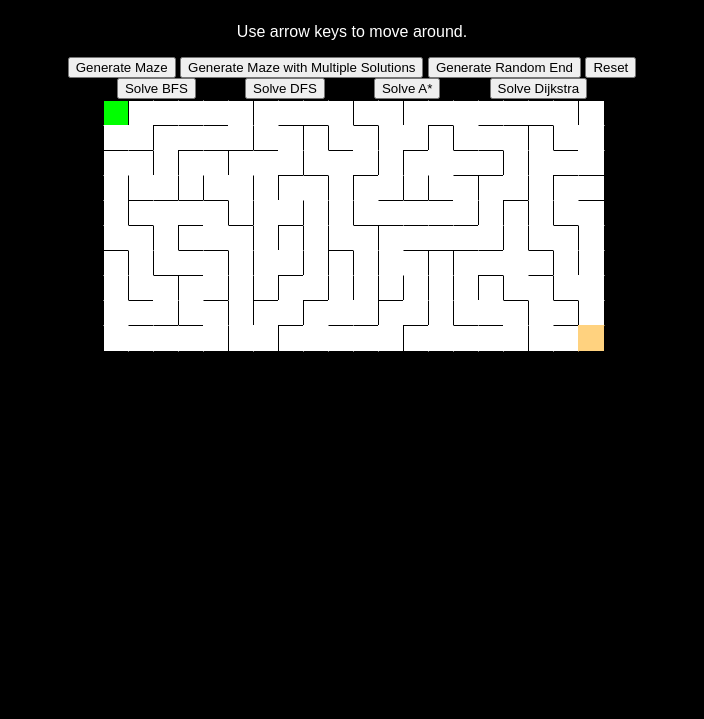
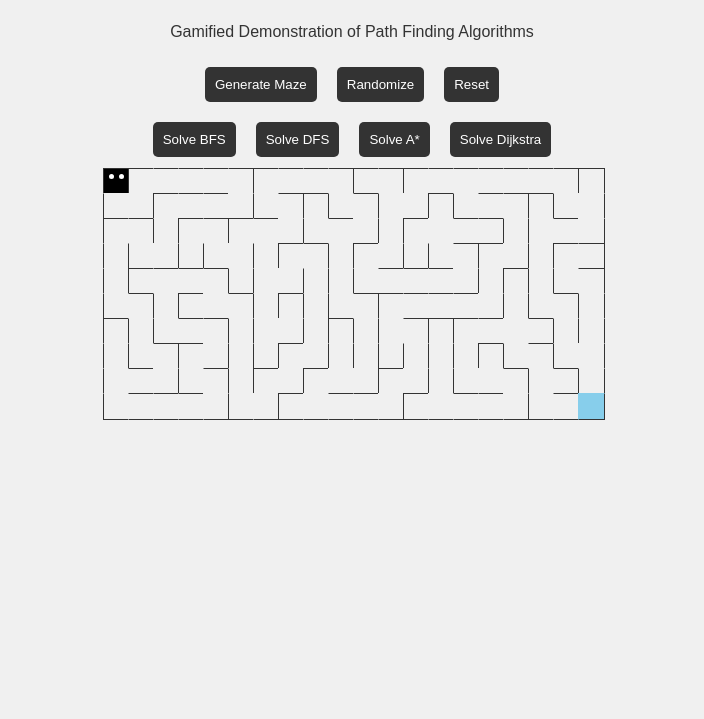
Before and after one commit to PrimeOnPeaSea/PathFindingAlgorithms, a plain HTML site: page index.html in a window 1280 px wide. Shown: the part 81-800 px from the top of the page, without its empty margins (288-992 px from the left). Drawn offline with Linux system fonts and the light colour scheme.

Commit message:
Redesigned

```diff
--- a/index.html
+++ b/index.html
@@ -3,19 +3,19 @@
   <head>
     <meta charset="UTF-8" />
     <meta name="viewport" content="width=device-width, initial-scale=1.0" />
-    <title>PEASEA</title>
+    <title>Path Finding Algorithms</title>
     <link rel="stylesheet" type="text/css" href="styles.css" />
   </head>
   <body>
-    <h1>Demonstration of Path Finding Algorithms</h1>
-    <p>Use arrow keys to move around.</p>
+    <h1>Path Finding Algorithms</h1>
+    <p>Gamified Demonstration of Path Finding Algorithms</p>
     <div class="wrap">
       <div class="top">
         <button onclick="maze.reset();">Generate Maze</button>
-        <button onclick="maze.generateMultipleSolutions();">
+        <!-- <button onclick="maze.generateMultipleSolutions();">
           Generate Maze with Multiple Solutions
-        </button>
-        <button onclick="maze.generateRandomEnd();">Generate Random End</button>
+        </button> -->
+        <button onclick="maze.generateRandomEnd();">Randomize</button>
         <button onclick="maze.clearMazeAndReset();">Reset</button>
       </div>
       <div class="bottom">
--- a/styles.css
+++ b/styles.css
@@ -1,6 +1,6 @@
 body {
-  background: black;
-  color: white;
+  background: #f0f0f0;
+  color: #333;
   font-family: Arial;
   display: flex;
   overflow: hidden;
@@ -22,6 +22,44 @@ body {
   position: relative;
 }
 
+.wrap {
+  display: flex;
+  justify-content: center;
+  align-items: center;
+  flex-wrap: wrap;
+  position: relative;
+}
+
+.wrap .top {
+  display: flex;
+  justify-content: center;
+  align-items: center;
+  flex-wrap: wrap;
+  position: relative;
+}
+
+.wrap .bottom {
+  display: flex;
+  justify-content: center;
+  align-items: center;
+  flex-wrap: wrap;
+  position: relative;
+}
+
+.wrap button {
+  margin: 10px;
+  padding: 10px;
+  background: #333;
+  color: white;
+  border: none;
+  cursor: pointer;
+  border-radius: 5px;
+}
+
+.wrap button:hover {
+  background: #666;
+}
+
 #grid {
   display: grid;
   grid-template-columns: repeat(20, 25px);
@@ -30,7 +68,7 @@ body {
 }
 
 .block {
-  border: 1px solid black;
+  border: 1px solid #333;
   position: absolute;
   margin: 1px;
   width: 25px;
@@ -45,23 +83,46 @@ body {
 }
 
 .block.generated {
-  background: #fff;
+  background: #f0f0f0;
 }
 
 .block.generated.target {
-  background: #ffd27f;
+  background: skyblue;
 }
 
 .block.generated.visited {
-  background: #eef;
+  background: #999;
 }
 
 .block.generated.visited.path {
-  background: #aaf;
+  background: cyan;
 }
 
 .block.current {
-  background: #0f0 !important;
+  background: black !important;
+}
+
+/* Eyes */
+.block.current::before {
+  content: "";
+  position: absolute;
+  width: 5px;
+  height: 5px;
+  background: white;
+  border-radius: 50%;
+  top: 5px;
+  left: 5px;
+}
+
+.block.current::after {
+  content: "";
+  position: absolute;
+  width: 5px;
+  height: 5px;
+  background: white;
+  border-radius: 50%;
+  top: 5px;
+  right: 5px;
 }
 
 .block.current.target {
@@ -87,8 +148,3 @@ body {
 .block.top {
   border-top: 1px solid transparent;
 }
-
-a,
-a:visited {
-  color: green;
-}
```
